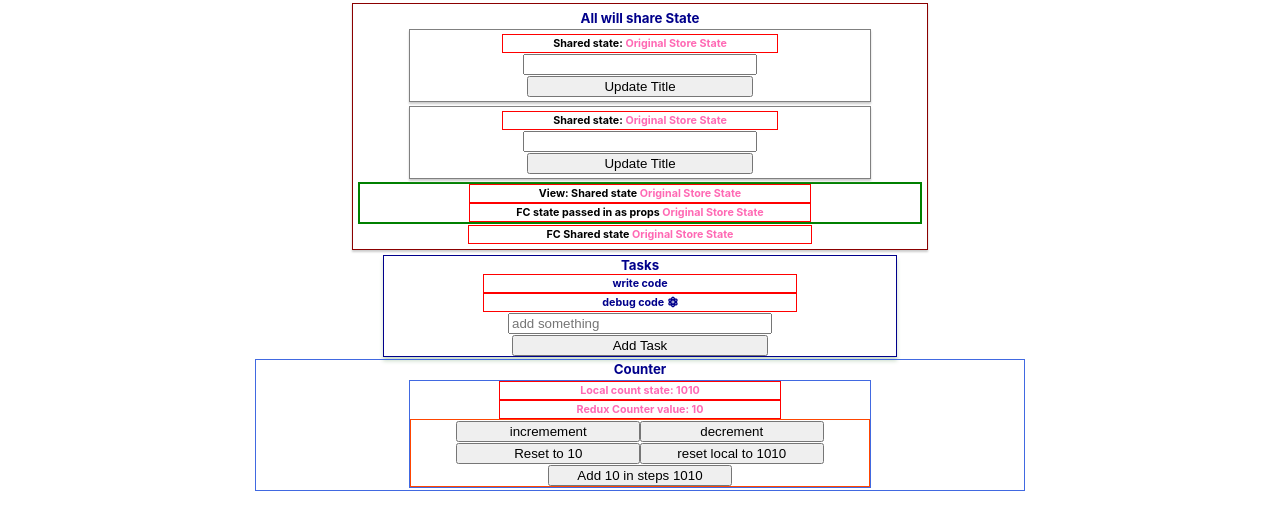
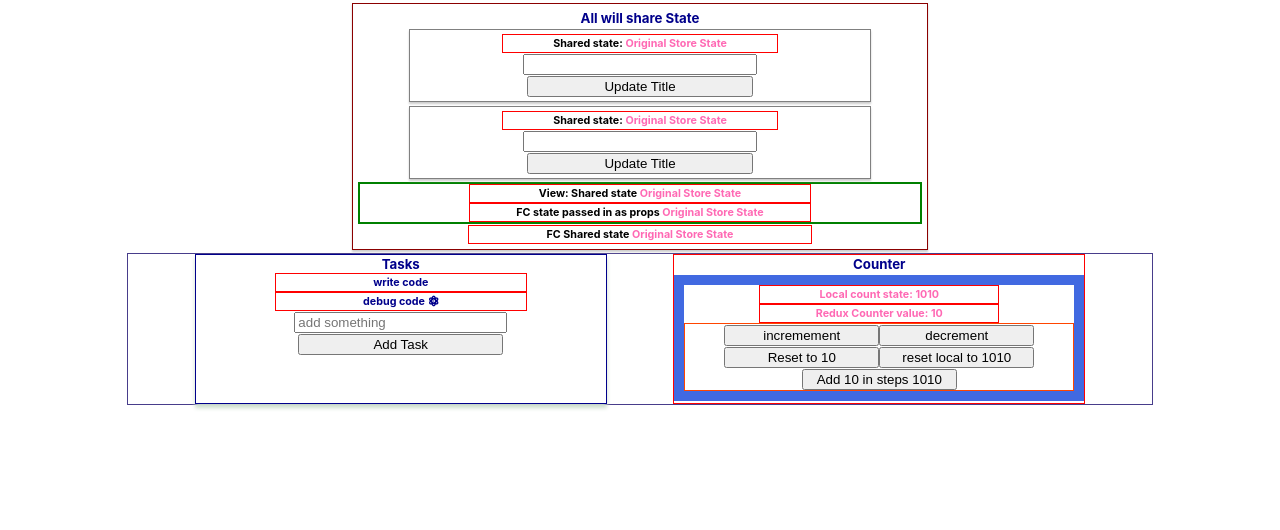
Before and after one commit to stevekutz/redux_exp1, a React (Create React App) app in the folder app/: page / in a window 1280 px wide. Shown: the top 530 px of the page. Built offline with nearby package versions, Linux system fonts and the light colour scheme.

Commit message:
more  formatting

```diff
--- a/app/src/App.css
+++ b/app/src/App.css
@@ -16,12 +16,19 @@ h5 {
   margin: 1px;
 }
 
+.allDistinctState{
+  border: 1px solid darkslateblue;
+  display: flex;
+  justify-content: space-evenly;
+  width: 80%;
+  margin: 0 auto;
+}
+
 .tasksMainContainer {
   border: 1px solid darkblue;
   box-shadow: 0 4px 4px #cdc;
   display: flex;
   flex-direction: column;
-  margin: 2px auto;
   width: 40%;
 }
 
@@ -40,9 +47,16 @@ input{
   outline-style: none;
 }
 
+.counterMainContainer{
+  border: 1px solid red;
+  display: flex;
+  flex-direction: column;
+  width: 40%;
+
+}
+
 .counterContainer{
-  border: 1px solid royalblue;
-  width: 60%;
+  border: 10px solid royalblue;
   display: flex;
   flex-direction: column;
   margin: 2px auto;
--- a/app/src/App.js
+++ b/app/src/App.js
@@ -26,7 +26,7 @@ function App() {
             <Tasks />
           </div>
 
-          <div className = 'counterContainer'>
+          <div className = 'counterMainContainer'>
             <h5> Counter </h5>
             <Counter />
           </div>
```
